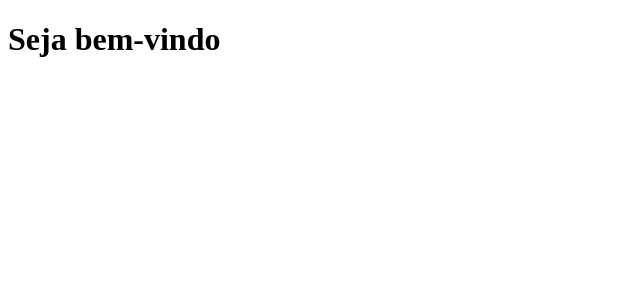
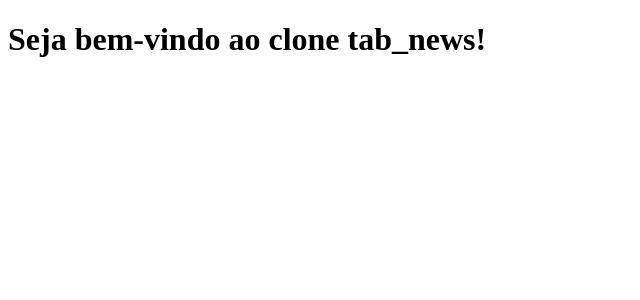
Before and after one commit to IIgorAugustoI/clone-tabnews, a Next.js app: page / in a window 1280 px wide. Shown: the top 300 px of the page, without its empty margins (0-640 px from the left). Built offline with nearby package versions, Linux system fonts and the light colour scheme.

Commit message:
Alterando o título da página

```diff
--- a/pages/index.js
+++ b/pages/index.js
@@ -1,5 +1,5 @@
 function Home(){
-    return <h1>Seja bem-vindo</h1>
+    return <h1>Seja bem-vindo ao clone tab_news!</h1>
 }
 
 export default Home;
```
